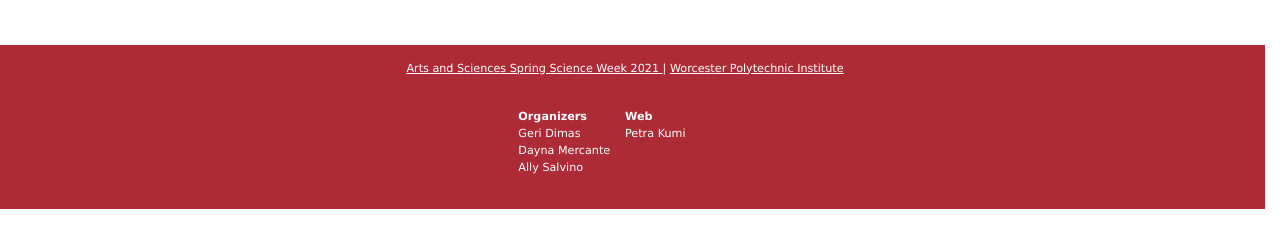
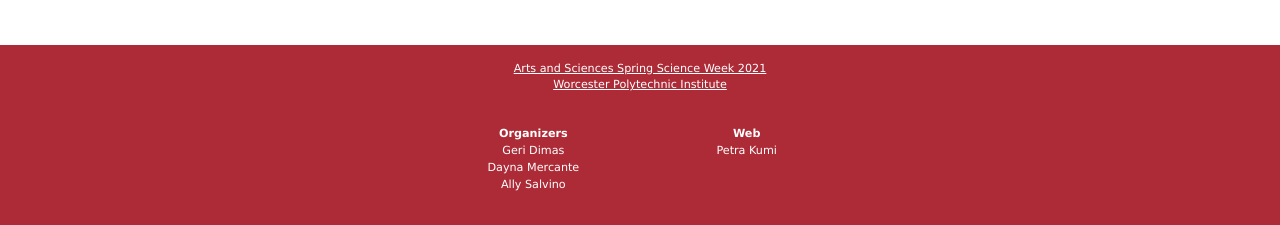
Before and after one commit to petrakumi12/artsandsciences, a plain HTML site: page static/grad-talks.html in a window 1280 px wide. Shown: the part 7886-8111 px from the top of the page. Drawn offline with nearby package versions, Linux system fonts and the light colour scheme.

Commit message:
jk now it's ready to push

```diff
--- a/static/grad-talks.html
+++ b/static/grad-talks.html
@@ -107,25 +107,25 @@
     </div>
 </div>
 
-<div class="row w-100 py-3 align-items-center justify-content-center sticky-bottom"
+<div class="row w-100 py-3 no-gutters align-items-center justify-content-center sticky-bottom"
      style="background-color: var(--red)">
     <div class="col-12 pb-3 text-center">
         <p class="footer-text">
             <a class="footer-text" href="https://www.wpi.edu/news/calendar/events/2021-spring-science-week"
                style="text-decoration: underline">
                 Arts and Sciences Spring Science Week 2021
-            </a> |
+            </a> <br/>
             <a class="footer-text" href="https://www.wpi.edu/" style="text-decoration: underline">
                 Worcester Polytechnic Institute
             </a>
         </p>
     </div>
-<!--    <hr style="width: 40%; height: .02rem;"/>-->
+    <!--    <hr style="width: 40%; height: .02rem;"/>-->
     <div class="row py-3 w-100 no-gutters justify-content-center">
-        <div class="col-lg-1 text-left">
+        <div class="col-2 text-center">
             <p class="footer-text"><b>Organizers</b><br/>Geri Dimas<br/>Dayna Mercante<br/>Ally Salvino</p>
         </div>
-        <div class="col-lg-1 text-left">
+        <div class="col-2 text-center">
             <p class="footer-text"><b>Web</b><br/>Petra Kumi</p>
         </div>
     </div>
```
